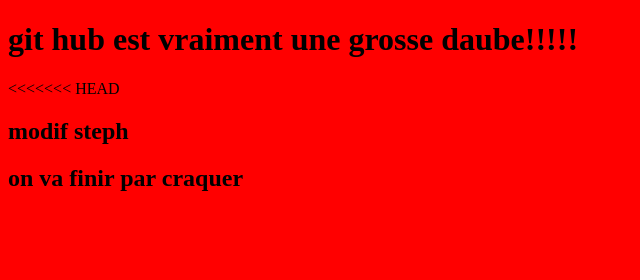
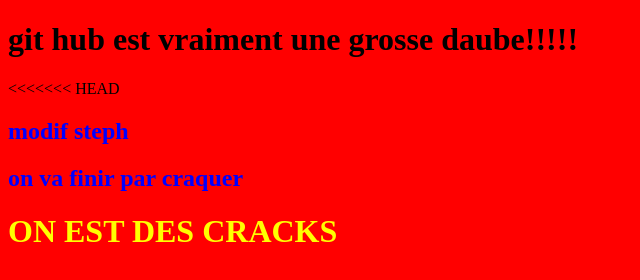
Before and after one commit to cedricvasset/essaibranches, a plain HTML site: page index.html in a window 1280 px wide. Shown: the whole page, without its empty margins (0-640 px from the left). Drawn offline with Linux system fonts and the light colour scheme.

Commit message:
ajout titre h1

```diff
--- a/assets/css/style.css
+++ b/assets/css/style.css
@@ -2,6 +2,9 @@ body {
   background-color: red;
 }
 h2{
-<<<<<<< HEAD
+
   color: blue;
 }
+.best h1{
+  color: yellow;
+}
--- a/index.html
+++ b/index.html
@@ -11,6 +11,9 @@
 <<<<<<< HEAD
 <h2>modif steph</h2>
 <h2>on va finir par craquer</h2>
+<div class="best">
+<h1>ON EST DES CRACKS</h1>
+</div>
 </div>
   </body>
 </html>
```
